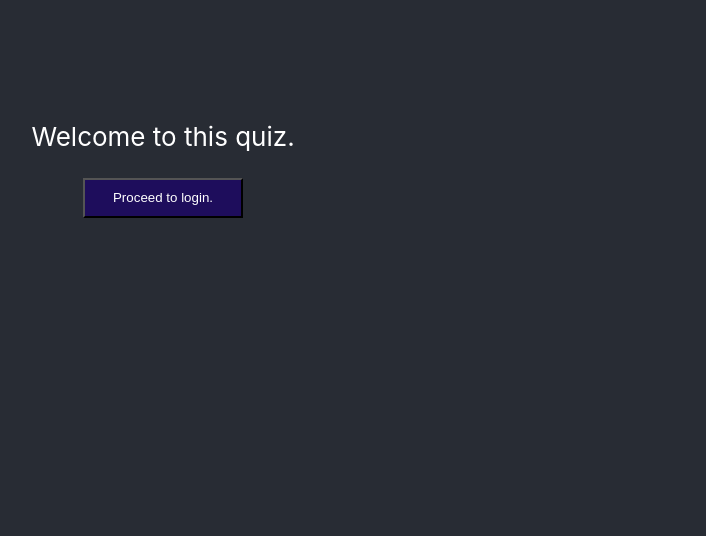
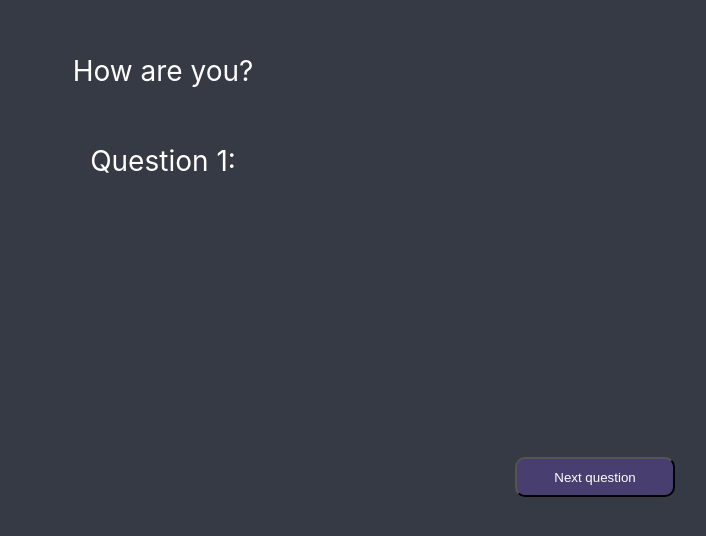
Before and after one commit to dennie-froese/LearningEnv, a React (Create React App) app: page /questions in a window 1280 px wide. Shown: the part 244-780 px from the top of the page, without its empty margins (477-1183 px from the left). Built offline with nearby package versions, Linux system fonts and the light colour scheme.

Commit message:
implemented stateMachine and router logic, added css styles

```diff
--- a/src/App.css
+++ b/src/App.css
@@ -40,10 +40,86 @@
 }
 
 .App-button {
-  background-color: #1e0d5c;
+  background-color: #524091;
   width: 20vh;
   height: 5vh;
   color: white;
+  border-radius: 10px;
+  padding: 10px;
+}
+
+.Form {
+  background-color: #282c34;
+  height: 30vh;
+  display: flex;
+  flex-direction: column;
+  align-items: center;
+  justify-content: center;
+  font-size: calc(8px + 2vmin);
+  color: white;
+}
+
+.Form-input {
+  width: 100%;
+  height: 25px;
+  border-radius: 4px;
+  position: relative;
+  background-color: rgba(255, 255, 255, 0.3);
+  transition: 0.3s all;
+  margin-top: 10px;
+  margin-bottom: 10px;
+  padding-left: 10px;
+  padding-right: 10px;
+  padding: 5px;
+}
+
+.Form-input:hover {
+  background-color: rgba(255, 255, 255, 0.45);
+  box-shadow: 0px 4px 20px 0px rgba(0, 0, 0, 0.05);
+}
+
+.Question {
+  text-align: center;
+}
+
+.Question-container {
+  background-color: #353a44;
+  min-height: 100vh;
+  display: flex;
+  flex-direction: column;
+  align-items: center;
+  justify-content: center;
+  font-size: calc(12px + 2vmin);
+  color: white;
+}
+
+.Question-header {
+  min-height: 80vh;
+  min-width: 80vw;
+  display: flex;
+  align-items: center;
+  justify-content: center;
+  flex-direction: column;
+  font-size: calc(12px + 2vmin);
+  color: white;
+}
+
+.Question-nav {
+  min-height: 10vh;
+  min-width: 80vw;
+  display: flex;
+  flex-direction: row;
+  align-items: center;
+  justify-content: flex-end;
+  font-size: calc(12px + 2vmin);
+}
+
+.Question-button {
+  background-color: #493e70;
+  width: 20vh;
+  height: 5vh;
+  color: #ffffff;
+  border-radius: 10px;
 }
 
 @keyframes App-logo-spin {
--- a/src/App.tsx
+++ b/src/App.tsx
@@ -1,14 +1,28 @@
 import React from "react";
+import { BrowserRouter as Router, Switch, Route } from "react-router-dom";
+import { StateMachineProvider } from "./state/StateMachine.jsx";
 import "./App.css";
+import Home from "./routes/Home";
+import Login from "./routes/Login";
+import Question from "./routes/Question";
 
 function App() {
   return (
-    <div className="App">
-      <header className="App-header">
-        <p>Welcome to this quiz.</p>
-        <button className="App-button">Proceed to login.</button>
-      </header>
-    </div>
+    <StateMachineProvider>
+      <Router>
+        <Switch>
+          <Route path="/questions">
+            <Question />
+          </Route>
+          <Route path="/login">
+            <Login />
+          </Route>
+          <Route path="/">
+            <Home />
+          </Route>
+        </Switch>
+      </Router>
+    </StateMachineProvider>
   );
 }
 
```
